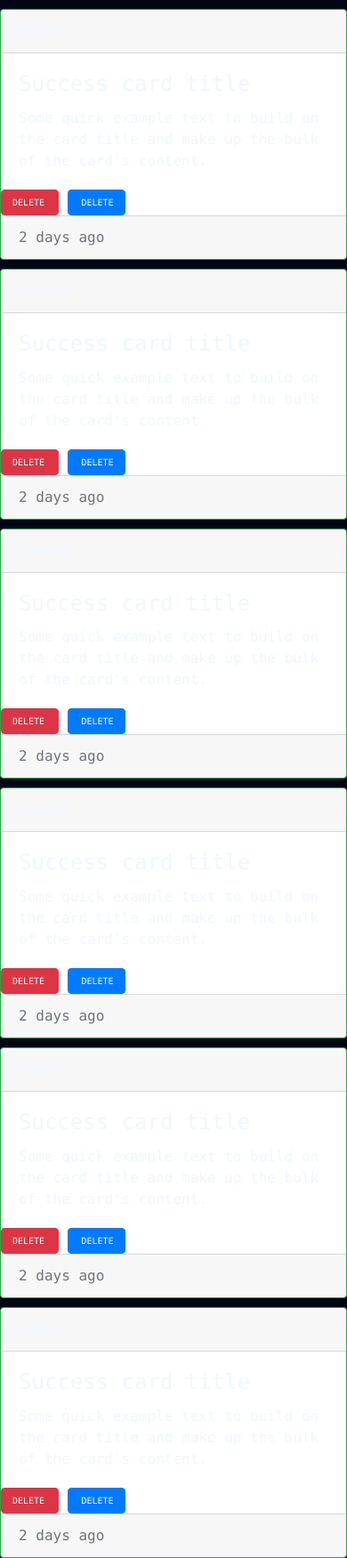
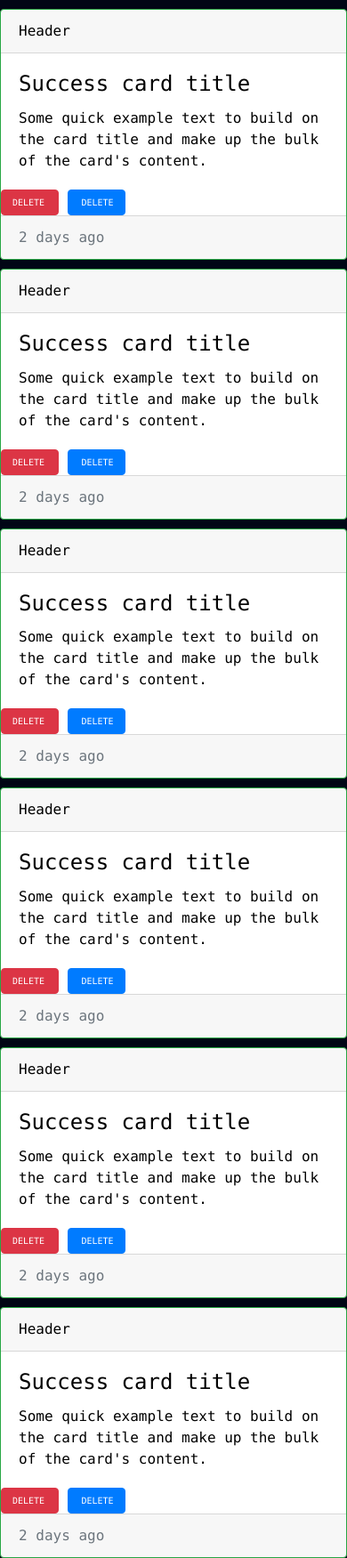
Before and after one commit to Nasseh123/flashcards, a Django app: page / in a window 390 px wide. Shown: the part 56-1807 px from the top of the page at 89% size. Run offline with Django 3.2, Linux system fonts and the light colour scheme; data that the repository does not hold is empty; some libraries are stand-ins or nearby versions.

Commit message:
Changed cards font color to black

```diff
--- a/cards/templates/index.html
+++ b/cards/templates/index.html
@@ -23,7 +23,7 @@
 
 
 <div class="row">
-    <div class="col-md-3"  style="padding-top: 10px;">
+    <div class="col-md-3"  style="padding-top: 10px; color: black;" >
         <div class="card border-success " >
             <div class="card-header">Header</div>
             <div class="card-body">
@@ -41,7 +41,7 @@
 
           </div>
     </div>
-    <div class="col-md-3"  style="padding-top: 10px;">
+    <div class="col-md-3"  style="padding-top: 10px; color: black;">
         <div class="card border-success " >
             <div class="card-header">Header</div>
             <div class="card-body">
@@ -59,7 +59,7 @@
 
           </div>
     </div>
-    <div class="col-md-3 "  style="padding-top: 10px;">
+    <div class="col-md-3 "  style="padding-top: 10px; color: black;">
         <div class="card border-success " >
             <div class="card-header">Header</div>
             <div class="card-body">
@@ -77,7 +77,7 @@
 
           </div>
     </div>
-    <div class="col-md-3"  style="padding-top: 10px;">
+    <div class="col-md-3"  style="padding-top: 10px; color: black;">
         <div class="card border-success " >
             <div class="card-header">Header</div>
             <div class="card-body">
@@ -95,7 +95,7 @@
 
           </div>
     </div>
-    <div class="col-md-3"  style="padding-top: 10px;">
+    <div class="col-md-3"  style="padding-top: 10px; color: black;">
         <div class="card border-success " >
             <div class="card-header">Header</div>
             <div class="card-body">
@@ -113,7 +113,7 @@
 
           </div>
     </div>
-    <div class="col-md-3" style="padding-top: 10px;">
+    <div class="col-md-3" style="padding-top: 10px; color: black;">
         <div class="card border-success " >
             <div class="card-header">Header</div>
             <div class="card-body">
```
